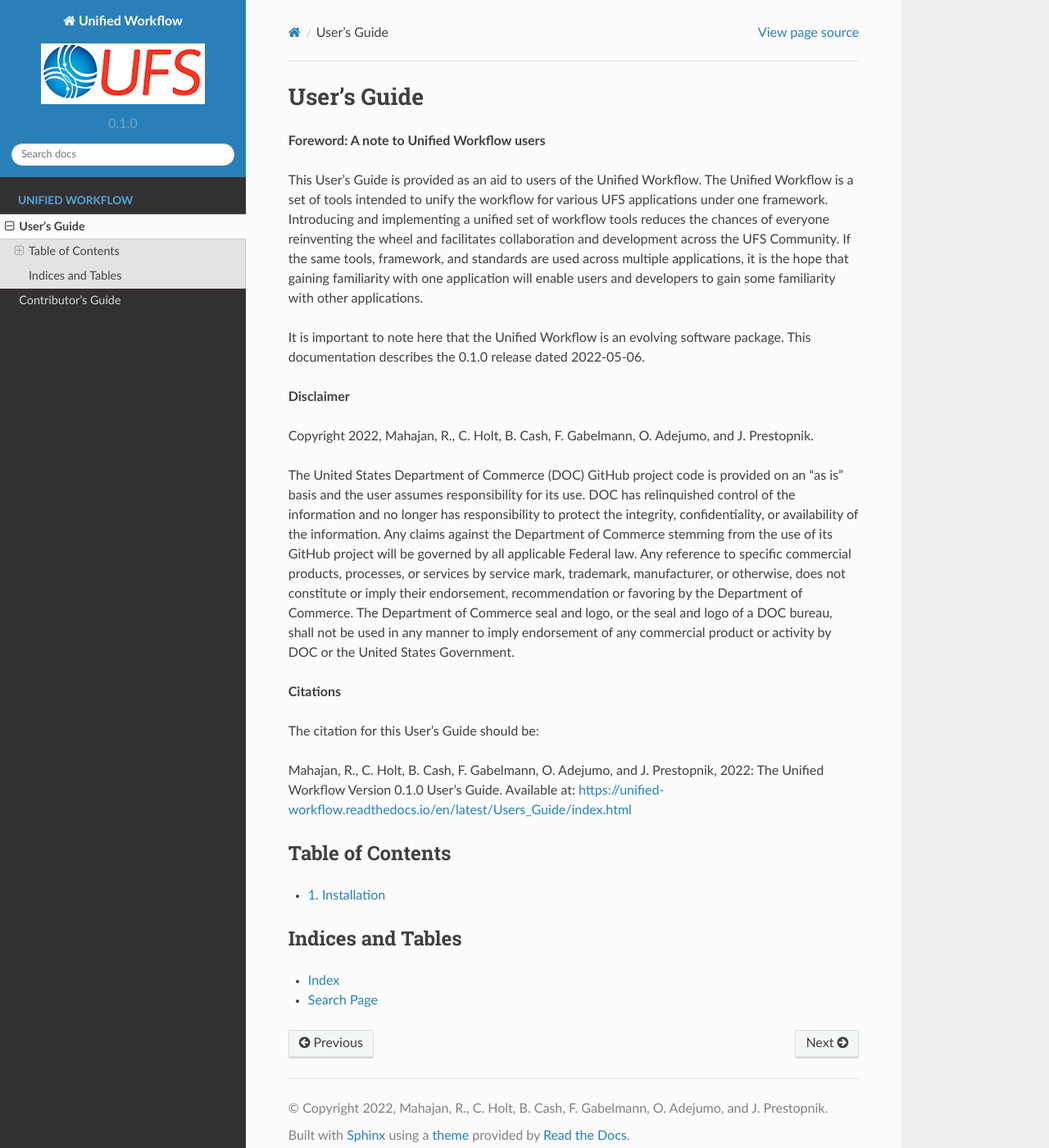
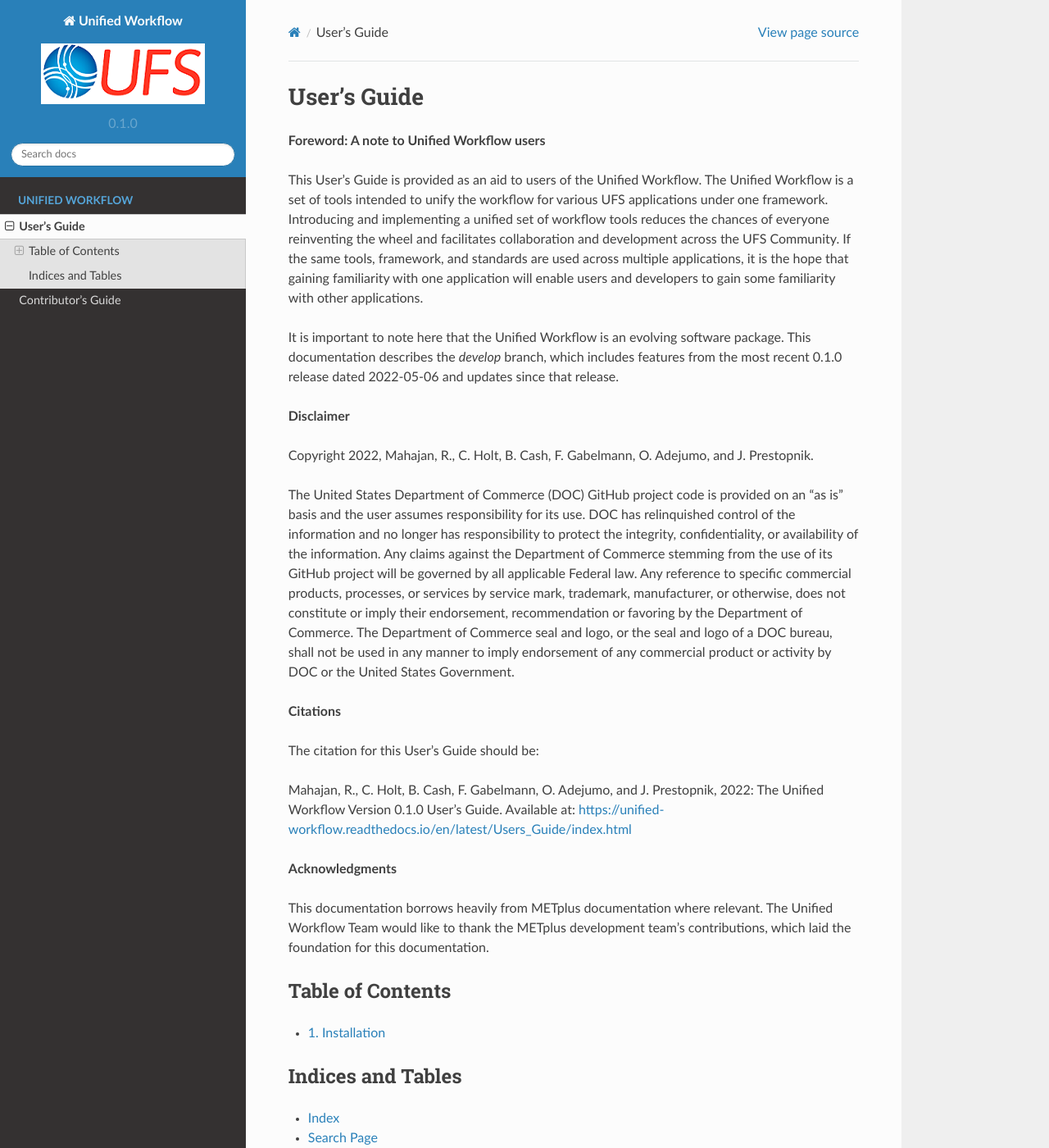
Before and after one commit to ufs-community/uwtools, a Sphinx documentation site: the page built from docs/Users_Guide/index.rst, in a window 1280 px wide and 1400 px high. Shown: the whole window at 82% size. Built offline with Sphinx 7.4.7 and the Read the Docs theme 2.0.0, drawn with Linux system fonts in a browser that asks for light colours.

Commit message:
add METplus acknowledgement, update release version, rm comment

```diff
--- a/docs/Users_Guide/index.rst
+++ b/docs/Users_Guide/index.rst
@@ -15,13 +15,8 @@
 with other applications.
 
 It is important to note here that the Unified Workflow is an evolving software
-package. This documentation describes the |release|
-release dated |release_date|.
-
-.. COMMENT: Since this is for the develop branch, should it be tied to a release...?
-   I updated the release to 0.1.0/2022-05-06, since I saw on the repo that that's the latest release.
-   Feel free to correct me if that's wrong.
-
+package. This documentation describes the `develop` branch, which includes features from the most recent |release|
+release dated |release_date| and updates since that release.
 
 **Disclaimer**
 
@@ -48,6 +43,11 @@
 |author_list|, |release_year|: The Unified Workflow Version |version| User's Guide.
 Available at: https://unified-workflow.readthedocs.io/en/latest/Users_Guide/index.html
 
+**Acknowledgments**
+
+This documentation borrows heavily from METplus documentation where relevant.
+The Unified Workflow Team would like to thank the METplus development team's contributions, which laid the foundation for this documentation.
+
 Table of Contents
 ==================
 
```
